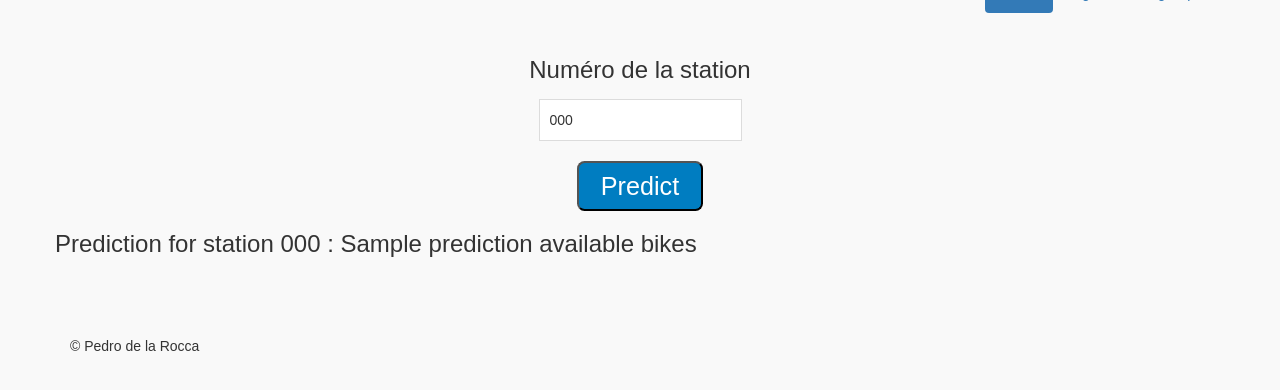
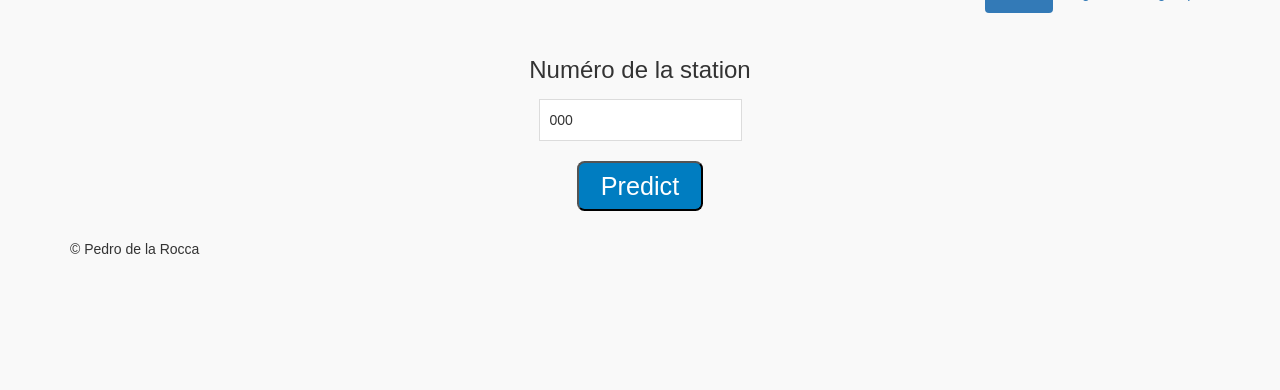
Before and after one commit to delarroqua/velib_predictions, a Flask app: template velib_predictions/app/templates/prediction.html in a window 1280 px wide. Shown: the part 47-437 px from the top of the page. Run offline with Flask 2, Linux system fonts and the light colour scheme; the template is opened without the code that fills it: most values are stand-ins (such as "Sample title", 1, 10 or a date in 2020); parts of the project's set-up code (start-up, migrations or seed data) failed here and were passed over; some libraries are stand-ins or nearby versions.

Commit message:
predict result with javascript instead of html conditions

```diff
--- /dev/null
+++ b/velib_predictions/app/static/js/refresh_prediction.js
@@ -0,0 +1,25 @@
+$(function(){
+    $("#prediction-result").hide()
+})
+
+$('#prediction-form').submit(function(e){
+    e.preventDefault();
+    $.post(
+        'prediction',
+        {
+            number_station: $('#number_station').val(),
+        },
+        function(data){
+            prediction = data['prediction']
+            $("#prediction").text(prediction)
+            $("#prediction-result").show()
+
+//            // Hide evaluation box if errors box is not empty
+//            if ( $('#errors-box').css("display") == 'block' ) {
+//                $('#prediction-result').hide();
+//            } else {
+//                $("#prediction-result").show()
+//            }
+        }
+    );
+});
--- a/velib_predictions/app/templates/form.html
+++ b/velib_predictions/app/templates/form.html
@@ -1,4 +1,4 @@
-<form action="/prediction" method="get">
+<form action="/prediction" method="get" id="prediction-form">
 
     <label for="number_station"><h3>Numéro de la station</h3></label><br>
     <input type="text" name="number_station" id="number_station" value="{{number_station}}"><br><br>
@@ -6,3 +6,6 @@
     <input type="submit" value="Predict" class="submit-button">
 
 </form>
+
+<script type="text/javascript" src="static/js/refresh_prediction.js">
+</script>
--- a/velib_predictions/app/templates/prediction.html
+++ b/velib_predictions/app/templates/prediction.html
@@ -7,20 +7,12 @@
     <div class="container">
         {% include 'navbar.html' %}
 
-        <div class="row" id="prediction-form">
+        <div class="row">
             {% include 'form.html' %}
         </div>
 
-        <div class="row" id="prediction-result">
-        {% if prediction is defined %}
-            {% if prediction == -1 %}
-                <h3>Il faut rentrer un nombre pour que ça marche !</h3><br><br>
-            {% elif prediction == 0 %}
-                <h3>La station n° {{ number_station }} n'existe pas : pas de prediction disponible !</h3><br><br>
-            {% else %}
-                <h3>Prediction for station {{ number_station }} : {{ prediction }} available bikes</h3><br><br>
-            {% endif %}
-        {% endif %}
+        <div class="row">
+            {% include 'prediction_result.html' %}
         </div>
 
         {% include 'footer.html' %}
--- /dev/null
+++ b/velib_predictions/app/templates/prediction_result.html
@@ -0,0 +1,3 @@
+<div id="prediction-result">
+    <span id="prediction"></span>
+</div>
```
Also changed, not shown: velib_predictions/app/views.py (+16 -9 lines).
